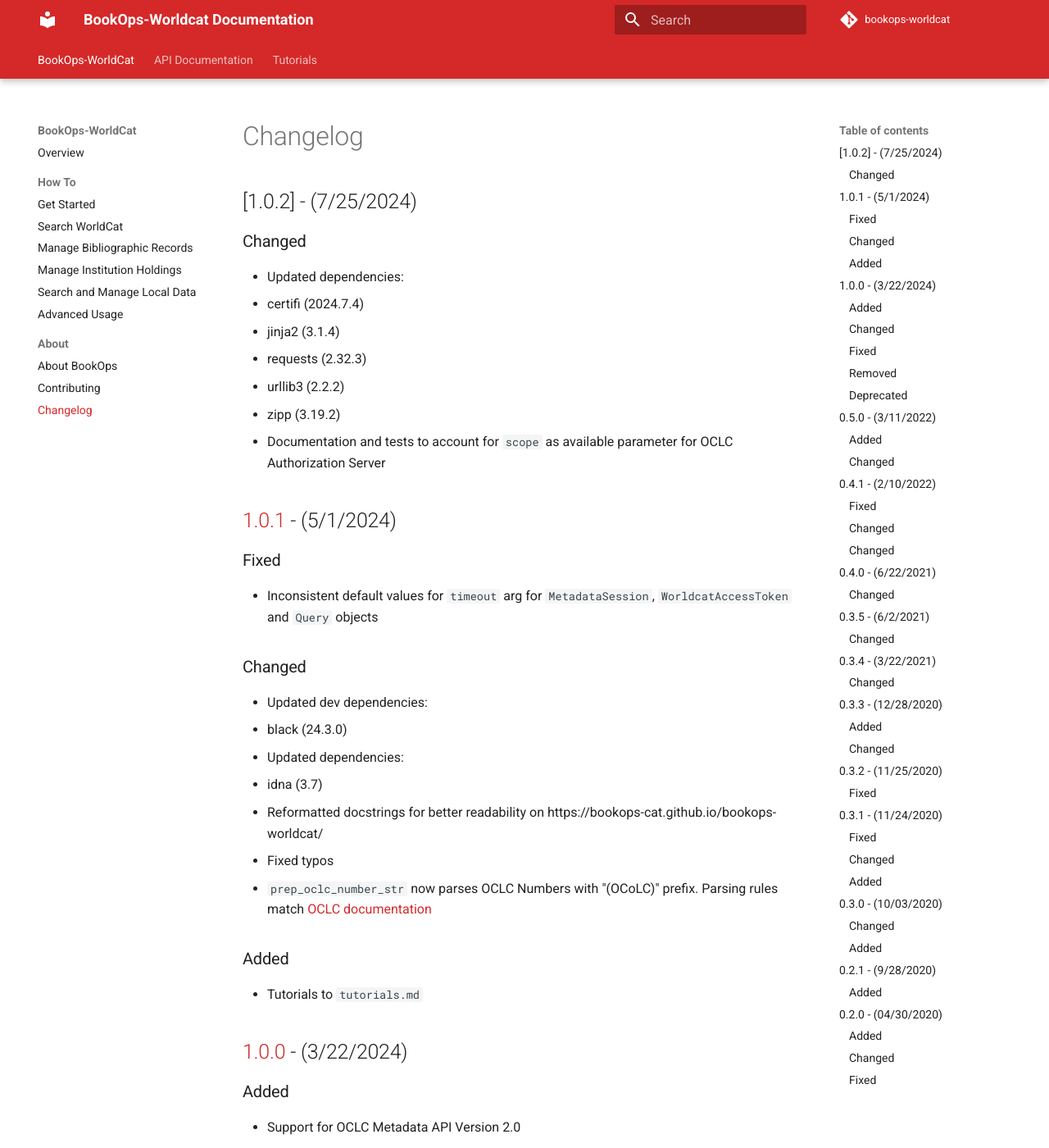
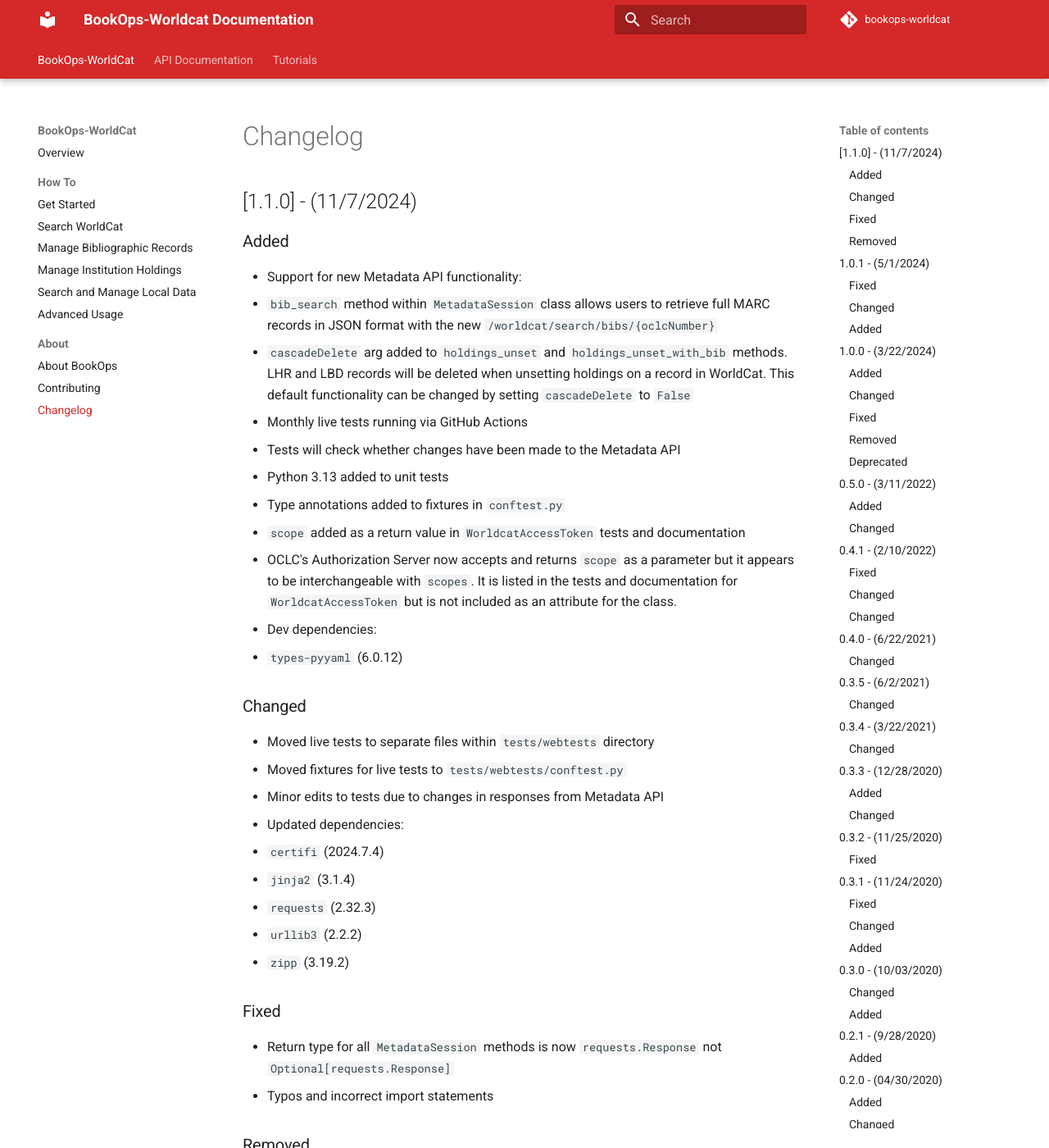
Before and after one commit to BookOps-CAT/bookops-worldcat, an MkDocs documentation site: the page built from docs/changelog.md, in a window 1280 px wide and 1400 px high. Shown: the whole window at 82% size. Built offline with MkDocs 1.6.1 and Material for MkDocs 9.7.7, drawn with Linux system fonts in a browser that asks for light colours; comment, search, counter and statistics services are not loaded; the version menu is left out; some of the changed text lies outside the part shown.

Commit message:
updated changelog for version 1.1.0

```diff
--- a/docs/changelog.md
+++ b/docs/changelog.md
@@ -1,14 +1,34 @@
 # Changelog
 
-## [1.0.2] - (7/25/2024)
+## [1.1.0] - (11/7/2024)
+### Added
++ Support for new Metadata API functionality:
+  + `bib_search` method within `MetadataSession` class allows users to retrieve full MARC records in JSON format with the new `/worldcat/search/bibs/{oclcNumber}`
+  + `cascadeDelete` arg added to `holdings_unset` and `holdings_unset_with_bib` methods. LHR and LBD records will be deleted when unsetting holdings on a record in WorldCat. This default functionality can be changed by setting `cascadeDelete` to `False`
++ Monthly live tests running via GitHub Actions
+  + Tests will check whether changes have been made to the Metadata API
++ Python 3.13 added to unit tests
++ Type annotations added to fixtures in `conftest.py`
++ `scope` added as a return value in `WorldcatAccessToken` tests and documentation
+  + OCLC's Authorization Server now accepts and returns `scope` as a parameter but it appears to be interchangeable with `scopes`. It is listed in the tests and documentation for `WorldcatAccessToken` but is not included as an attribute for the class.
++ Dev dependencies:
+  + `types-pyyaml` (6.0.12)
 ### Changed
++ Moved live tests to separate files within `tests/webtests` directory
++ Moved fixtures for live tests to `tests/webtests/conftest.py`
++ Minor edits to tests due to changes in responses from Metadata API
 + Updated dependencies:
-  + certifi (2024.7.4)
-  + jinja2 (3.1.4)
-  + requests (2.32.3)
-  + urllib3 (2.2.2)
-  + zipp (3.19.2)
-+ Documentation and tests to account for `scope` as available parameter for OCLC Authorization Server
+  + `certifi` (2024.7.4)
+  + `jinja2` (3.1.4)
+  + `requests` (2.32.3)
+  + `urllib3` (2.2.2)
+  + `zipp` (3.19.2)
+### Fixed
++ Return type for all `MetadataSession` methods is now `requests.Response` not `Optional[requests.Response]`
++ Typos and incorrect import statements
+### Removed
++ Redundant/unused fixtures for mock 400 and 409 responses from `conftest.py`
++ Changed `stub_marc21` fixture to return `bytes` and removed `test.mrc` file
 
 ## [1.0.1] - (5/1/2024)
 ### Fixed
```
